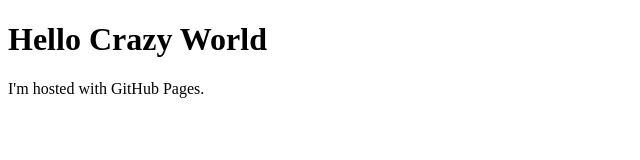
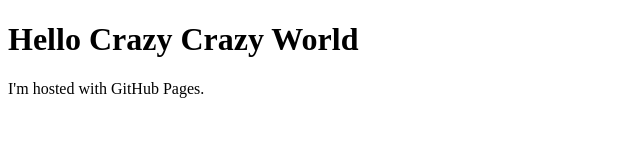
Before and after one commit to renmedia/renmedia.github.io, a plain HTML site: page index.html in a window 1280 px wide. Shown: the whole page, without its empty margins (0-640 px from the left). Drawn offline with Linux system fonts and the light colour scheme.

Commit message:
Update index.html

```diff
--- a/index.html
+++ b/index.html
@@ -1,7 +1,7 @@
 <!DOCTYPE html>
 <html>
 <body>
-<h1>Hello Crazy World</h1>
+<h1>Hello Crazy Crazy World</h1>
 <p>I'm hosted with GitHub Pages.</p>
 </body>
 </html>
```
